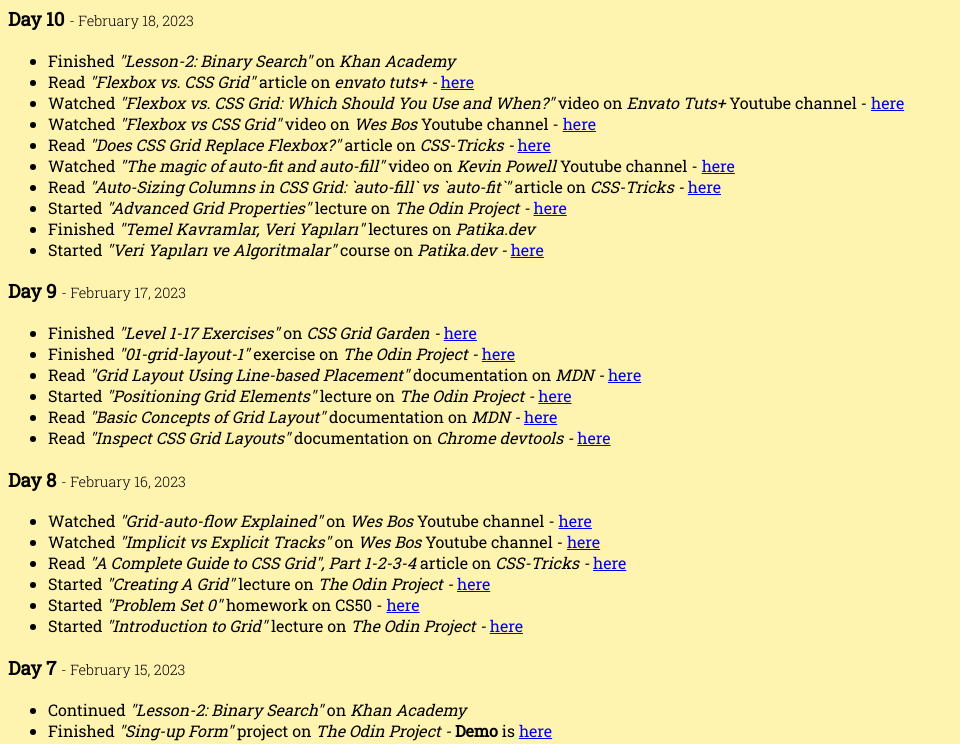
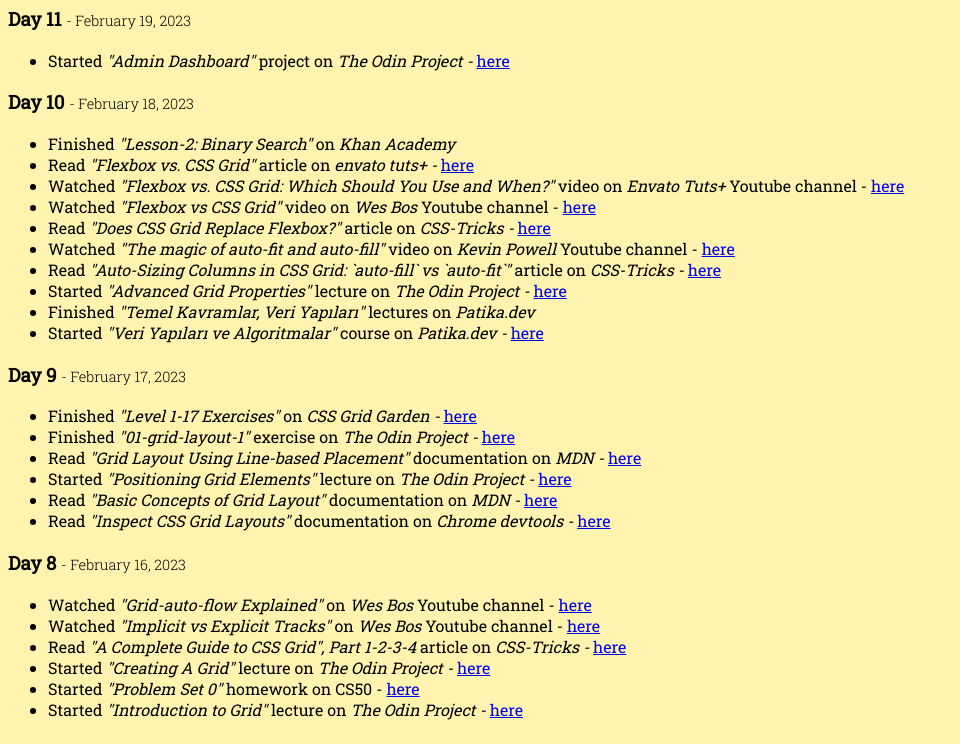
Before and after one commit to ersinisgor/everyday-coding, a plain HTML site: page index.html in a window 1280 px wide. Shown: the part 80-824 px from the top of the page, without its empty margins (0-960 px from the left). Drawn offline with Linux system fonts and the light colour scheme.

Commit message:
Add day 11

```diff
--- a/index.html
+++ b/index.html
@@ -32,6 +32,16 @@
   <body>
     <main>
         <h1>Everyday Coding Summarize</h1>
+
+        <!-- Day 11-->
+        <div class="day11">
+          <h3>Day 11 <span class="date"> - February 19, 2023</span></h3>
+          <p class="list">
+              <ul>
+                  <li>Started <em>"Admin Dashboard" </em> project on <em>The Odin Project -</em> <a href="https://www.theodinproject.com/lessons/node-path-intermediate-html-and-css-admin-dashboard" target="_blank">here</a> </li>
+              </ul>
+          </p>
+        </div>
 
         <!-- Day 10-->
         <div class="day10">
```
